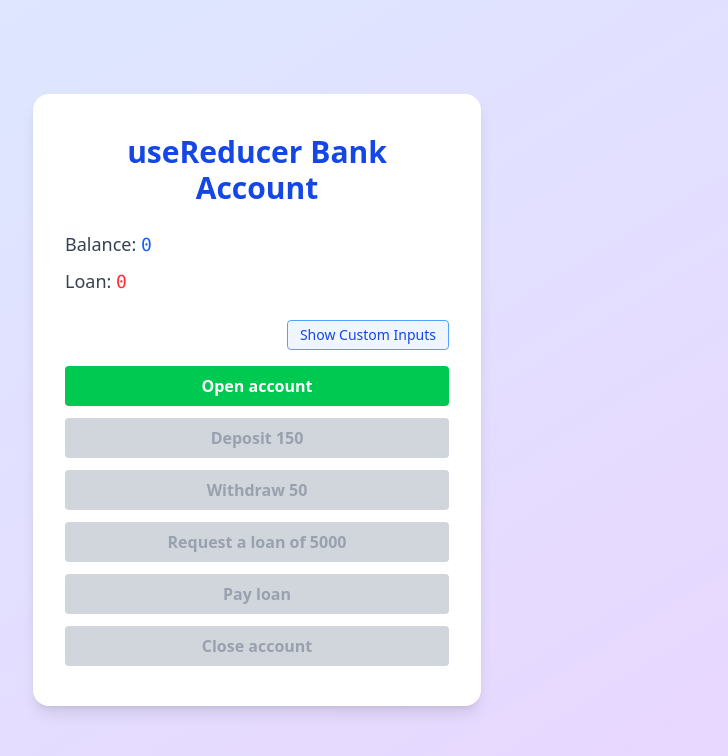
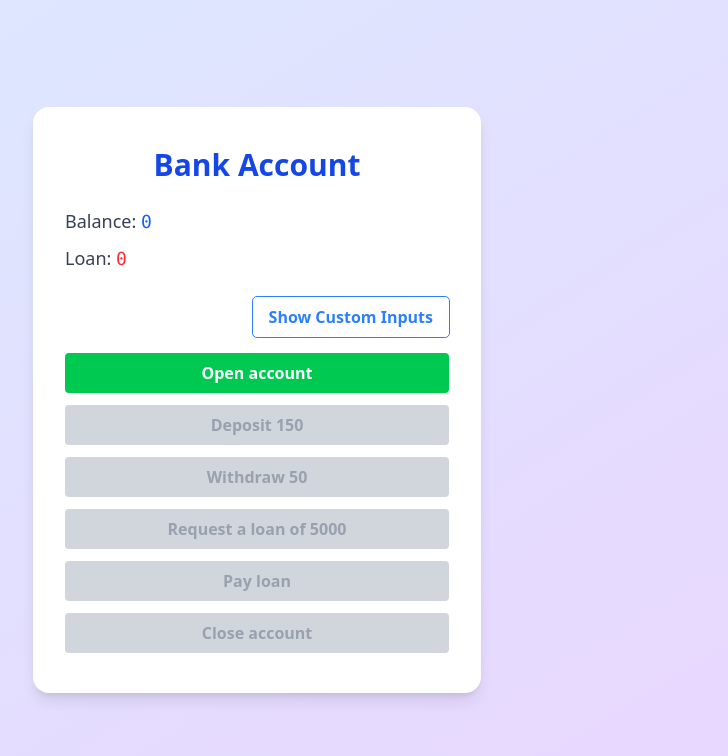
Before and after one commit to nowodev/pages-react, a React (Vite) app: page /react-projects/bank-app in a window 1280 px wide. Shown: the top 756 px of the page, without its empty margins (383-1111 px from the left). Built offline with nearby package versions, Linux system fonts and the light colour scheme.

Commit message:
minor fixes

```diff
--- a/src/React Projects/BankApp.jsx
+++ b/src/React Projects/BankApp.jsx
@@ -123,6 +123,7 @@ function ActionInput({
         onChange={onChange}
         className="w-1/2 px-2 py-2 border rounded-md"
         placeholder={placeholder}
+        disabled={disabled}
       />
       <ActionButton
         onClick={onAction}
@@ -144,7 +145,7 @@ function BankApp() {
     <div className="flex flex-col items-center justify-center min-h-screen font-sans bg-gradient-to-br from-blue-100 to-purple-200">
       <div className="w-full max-w-md px-8 py-10 bg-white shadow-lg rounded-2xl">
         <h1 className="mb-6 text-3xl font-bold text-center text-blue-700">
-          useReducer Bank Account
+          Bank Account
         </h1>
         <div className="flex flex-col gap-2 mb-6">
           <p className="text-lg font-medium text-gray-700">
@@ -155,12 +156,12 @@ function BankApp() {
           </p>
         </div>
         <div className="flex justify-end mb-4">
-          <button
+          <ActionButton
             onClick={() => setShowCustom((v) => !v)}
-            className="px-3 py-1 text-sm font-medium text-blue-700 transition border border-blue-400 rounded bg-blue-50 hover:bg-blue-100"
+            className="outline outline-blue-500 !text-blue-500 hover:bg-blue-500 hover:!text-white transition"
           >
             {showCustom ? "Show Fixed Actions" : "Show Custom Inputs"}
-          </button>
+          </ActionButton>
         </div>
         <div className="flex flex-col gap-3">
           <ActionButton
```
